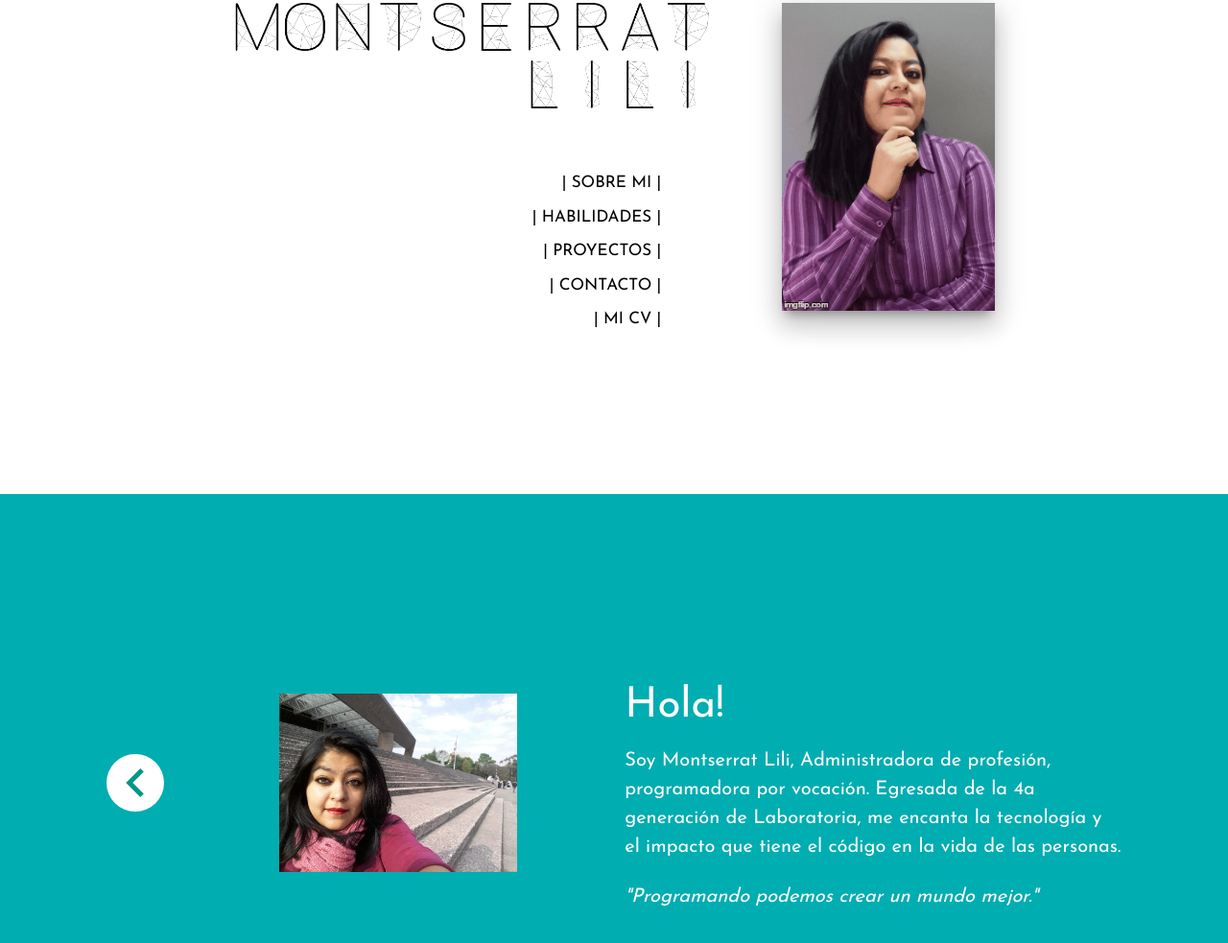
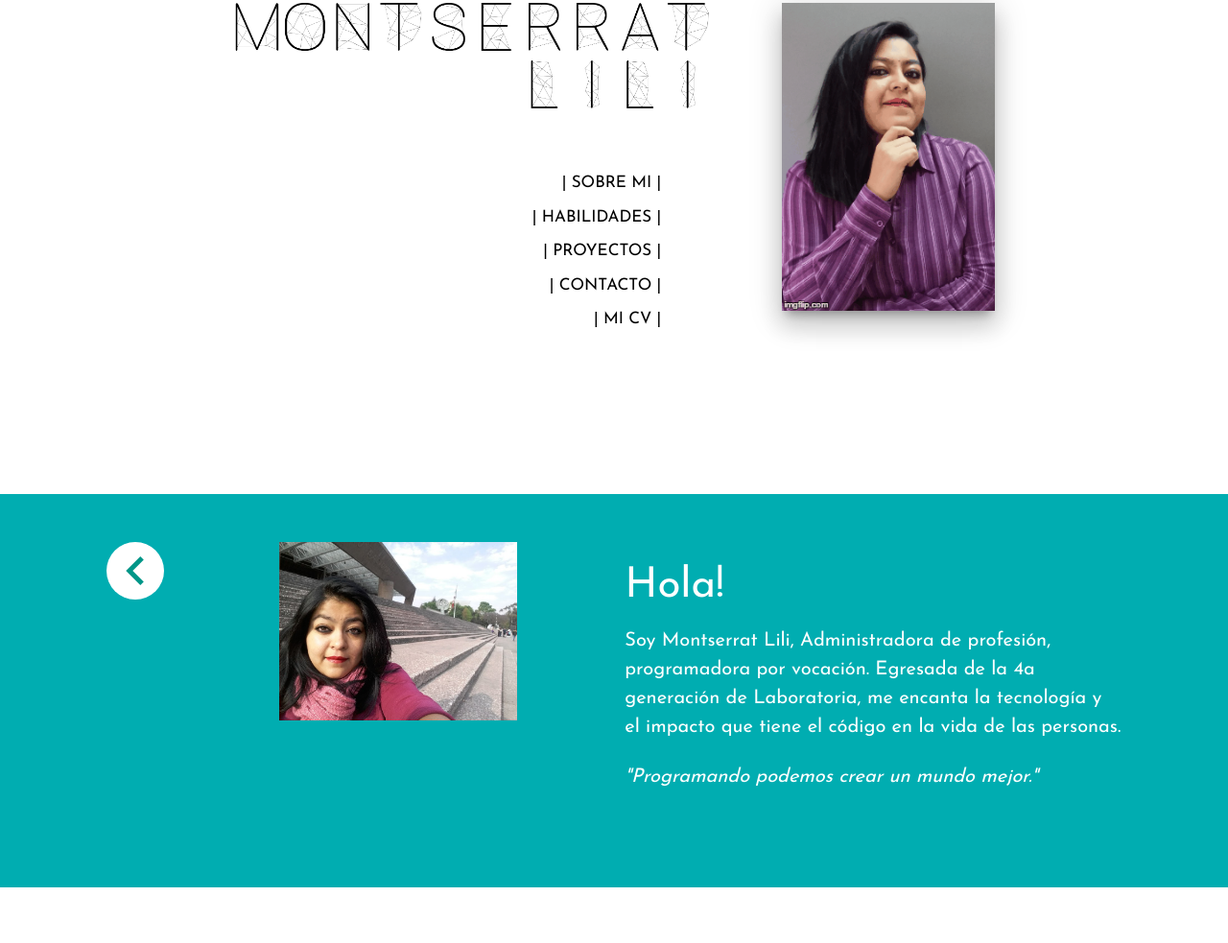
Before and after one commit to MontserratLili/MontserratLili.git.io, a plain HTML site: page index.html in a window 1280 px wide. Shown: the part 147-1130 px from the top of the page at 96% size. After the commit the page ends 1072 px from the top, so only its background shows below. Drawn offline with nearby package versions, Linux system fonts and the light colour scheme.

Commit message:
revisando error

```diff
--- a/css/sobremi.css
+++ b/css/sobremi.css
@@ -2,11 +2,11 @@
     background-color: #00ADB1;
     padding: 50px 100px 100px 100px;
     width: 100%;
-    height: 660px;
+    height: auto;
     display: flex;
     flex-wrap: wrap;
-    align-items: center;
 }
+
 .texto{
     font-size: 20px;
 }
```
